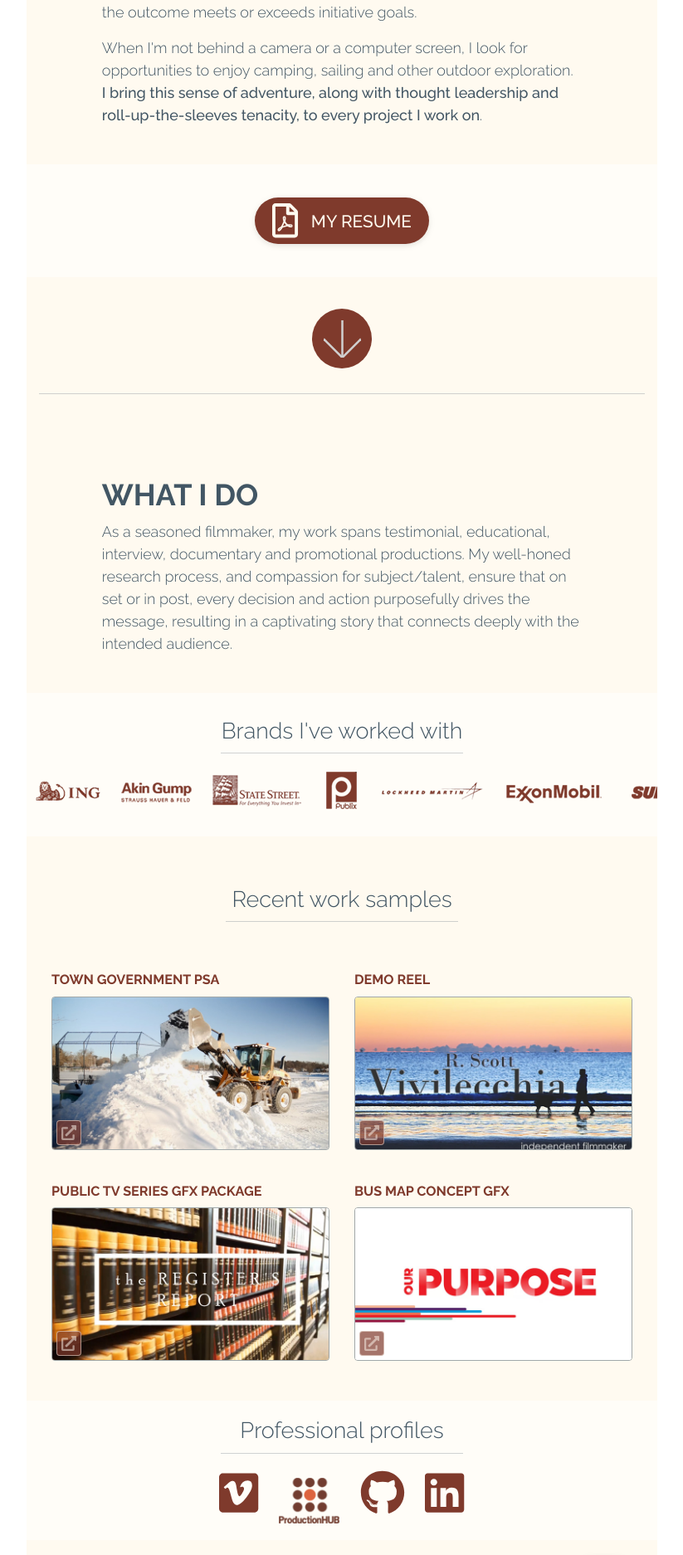
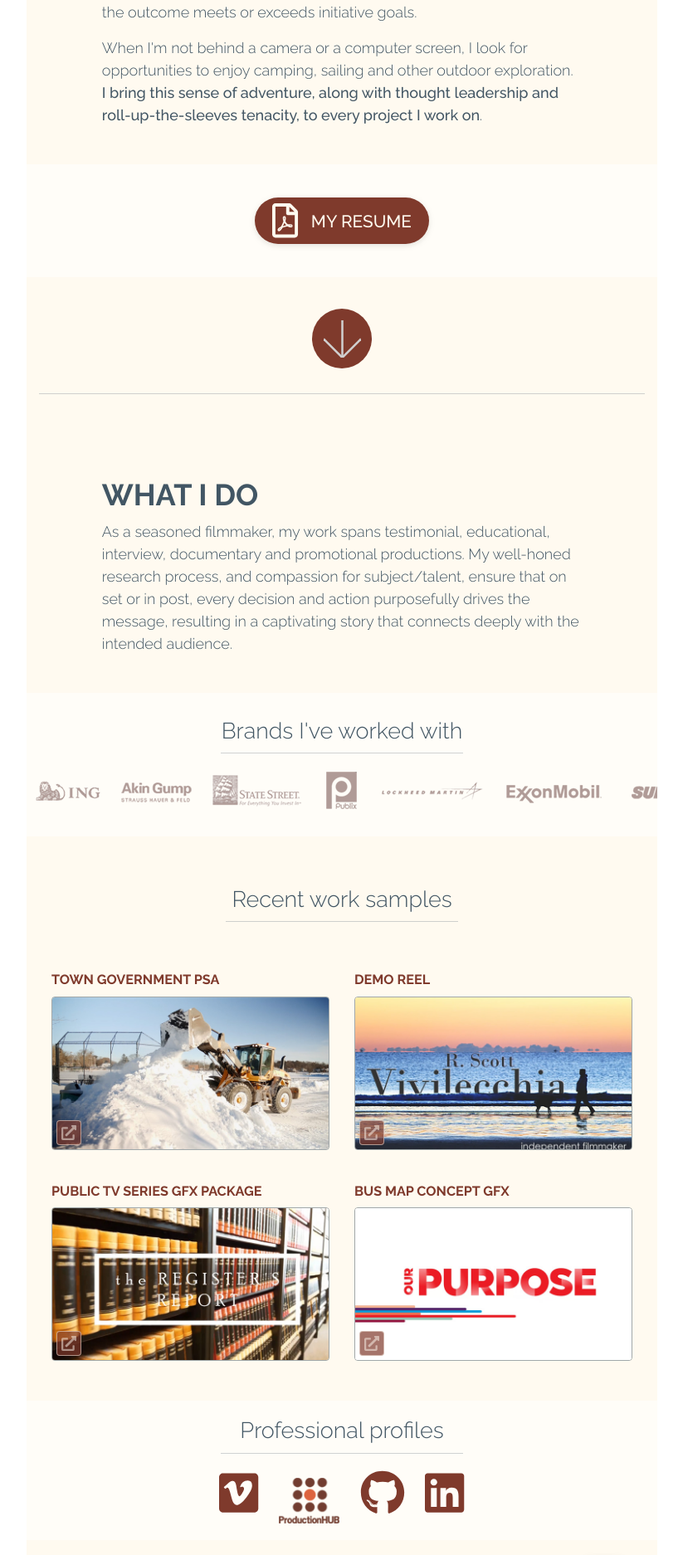
Before and after one commit to vi-vi-io/Portfolio-page, a Jekyll site: the page built from index.md, in a window 1280 px wide. Shown: the part 1368-3242 px from the top of the page at 83% size, without its empty margins (228-1051 px from the left). Built offline with Jekyll 4.4.1, drawn with Linux system fonts in a browser that asks for light colours; nearby versions of some CDN libraries.

Commit message:
fix font weights, tone down client logos

```diff
--- a/_sass/primary.scss
+++ b/_sass/primary.scss
@@ -3,7 +3,7 @@
 		font-family: $font;
 		font-size: 17px;
 		color: $color-2;
-		font-weight: 300;
+		font-weight: 500;
 		margin: 0;
 		padding: 0;
 		position: relative;
@@ -98,7 +98,7 @@
 
 .clearer {clear: both;}
 
-strong {font-weight: 500;}
+strong {font-weight: 700;}
 
 .spacer-20px {height: 20px;}
 
@@ -600,11 +600,13 @@
 
 	html body {
 		font-size: 16px;
+		font-weight: 300;
 		.content-box {
 			margin-top: -85px;
 			padding-top: 85px;
 		}
 	}
+	strong {font-weight: 500;}
 	// Next button
 	.goto-next { bottom: 10px; }
 	//BANNER
```
Also changed, not shown: assets/images/logosBanner.png.
